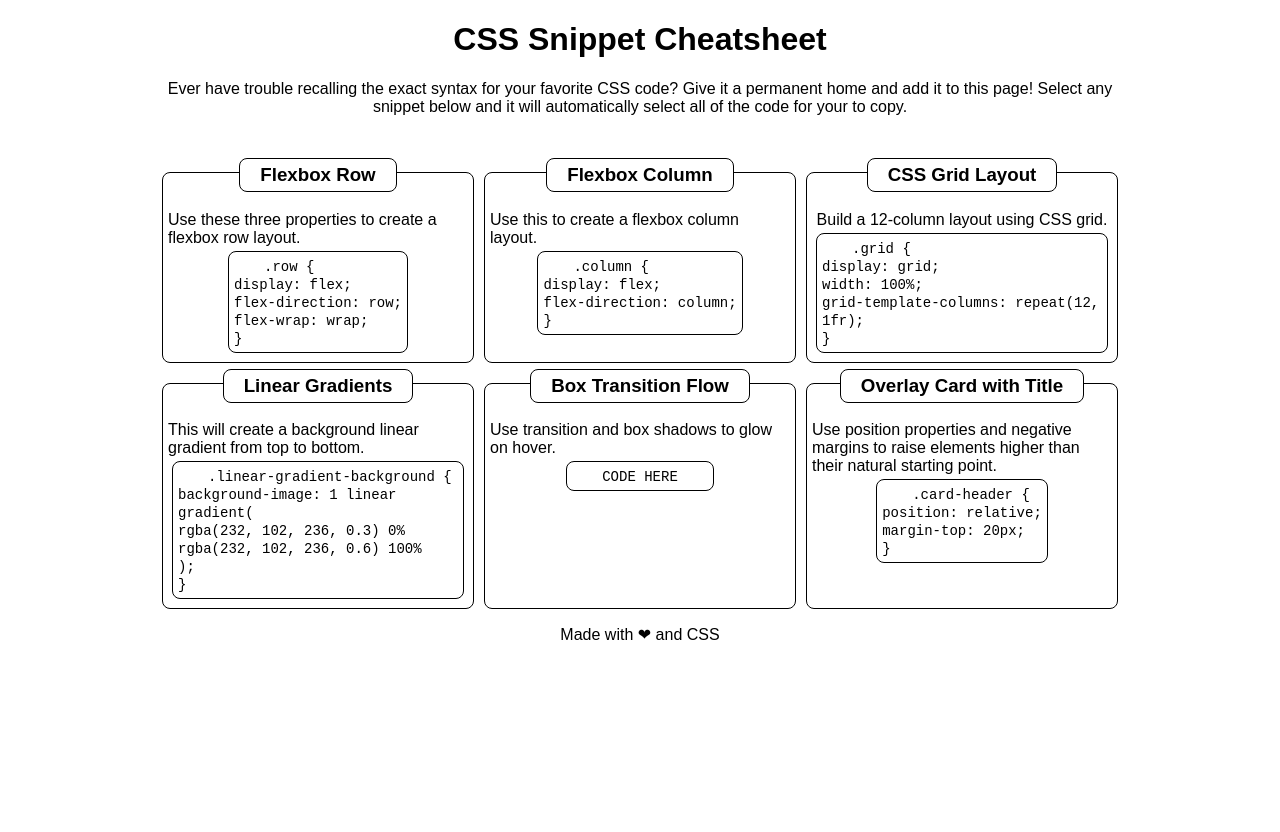
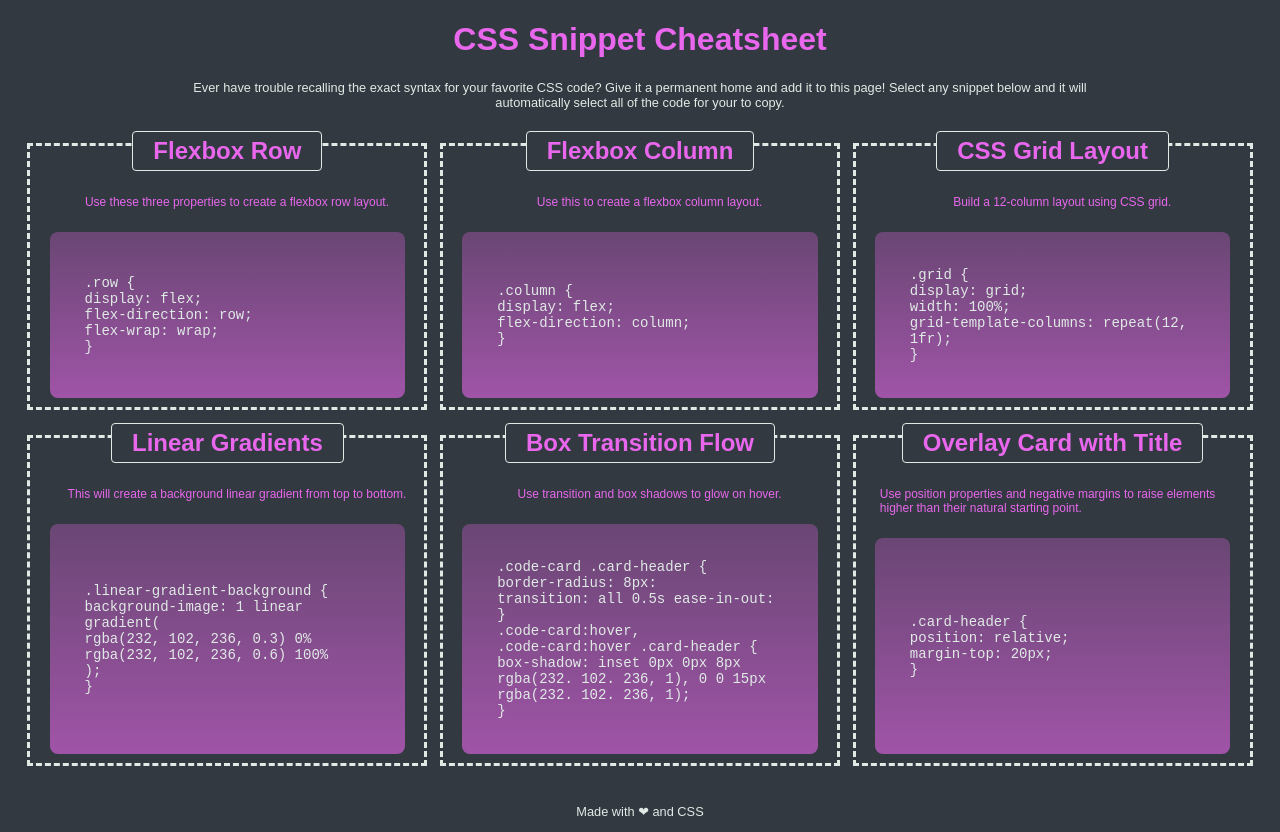
Before and after one commit to zhill0950/collab-repo, a plain HTML site: page index.html in a window 1280 px wide. Before the commit the page ends 800 px from the top, so only its background shows below. Drawn offline with Linux system fonts and the light colour scheme.

Commit message:
update CSS, HTML, images, and README

```diff
--- a/assets/style.css
+++ b/assets/style.css
@@ -1,23 +1,37 @@
+:root {
+  /* store color variables */
+  --gunmetal: #333940;
+  --heliotrope: #e867ed;
+  --mint-cream: #e0eae5;
+}
+
 * {
   font-family: Arial;
 }
-
-
 
 header {
   text-align: center;
 }
 
+h1 {
+  color: var(--heliotrope);
+}
+
+body {
+  background-color: var(--gunmetal);
+}
+
 p {
-    font-size: 16px;
+  font-size: 0.8rem;
   padding: 0 150px 0 150px;
+  color: var(--mint-cream);
 }
 
 /* Row */
 section {
   display: flex;
-    flex-direction: row;
-    flex-wrap: wrap;
+  flex-flow: row wrap;
+  gap: 1%;
   width: 100%;
   justify-content: center;
   padding-top: 20px;
@@ -27,25 +41,51 @@ section {
 article {
   display: flex;
   flex-direction: column;
-    max-width: 300px;
-    margin-top: 20px;
-    margin-left: 5px;
-    margin-right: 5px;
+  flex: 0 1 390px;
+  margin-top: 20px 5px 5px;
   padding: 5px;
   align-items: center;
-    border: 1px solid black;
-    border-radius: 8px;
+  border: medium dashed var(--mint-cream);
+  transition: box-shadow 0.3s ease; /* add animation effect on click*/
+  cursor: pointer;
 }
 
-.card-header {
+article:focus {
+  box-shadow: 0 0 20px 5px var(--heliotrope);
+}
+
+article .card-header {
   position: relative;
   margin-top: -20px;
-    border: 1px solid;
+  border: 1px solid var(--mint-cream);
+  border-radius: 4px;
+  background-color: var(--gunmetal);
+  color: var(--heliotrope);
+  padding: 5px 20px;
+  font-size: 1.5rem;
+}
+
+.card-paragraph {
+  color: var(--heliotrope);
+  padding: 0 0 5% 5%;
+  font-size: 0.75rem;
+}
+
+.code-container {
+  display: flex;
+  flex-direction: row;
+  align-items: center;
+  flex: 1 1 auto;
+  width: 90%;
+  padding: 5px;
+  font-family: sans-serif;
+  border: 0px solid black;
   border-radius: 8px;
-    background-color: white;
-    padding: 5px;
-    padding-left: 20px;
-    padding-right: 20px;
+  margin: 4px;
+  background-image: linear-gradient(
+    rgba(232, 102, 236, 0.3) 0%,
+    rgba(232, 102, 236, 0.6) 100%
+  );
 }
 
 code {
@@ -53,35 +93,35 @@ code {
   user-select: all;
   margin: 30px;
   font-size: 14px;
-    font-family: 'Courier New', Courier, monospace;
-}
-
-.code {
-    padding: 5px;
-    font-family: sans-serif;
-    border: 1px solid black;
-    border-radius: 8px;
-    margin: 4px;
-    background-image: linear-gradient
-    (
-        rgba(232, 102, 236, 0.3) 0%
-        rgba(232, 102, 236, 0.6) 100%
-    );
+  font-family: "Courier New", Courier, monospace;
+  color: var(--mint-cream);
 }
 
 footer {
   text-align: center;
 }
 
+/* add media queries */
+@media (min-width: 992px) {
+  article {
+    flex-basis: 30vw;
+    margin-bottom: 2%;
+  }
+}
 
+@media (min-width: 768px) and (max-width: 992px) {
+  article {
+    flex-basis: 45vw;
+    margin-bottom: 2%;
+  }
+}
 
-
-
-
-
-
-
-
+@media (max-width: 768px) {
+  article {
+    flex-basis: 90%;
+    margin-bottom: 2%;
+  }
+}
 
 /* h2 {
     text-align: center;
--- a/index.html
+++ b/index.html
@@ -22,10 +22,10 @@
 
 
     <section>
-        <article>
+        <article tabindex="0">
             <h3 class="card-header">Flexbox Row</h3>
-                <div>Use these three properties to create a flexbox row layout.</div>
-                    <div class="code">
+                <div class="card-paragraph">Use these three properties to create a flexbox row layout.</div>
+                    <div class="code-container">
                 <code>
                     .row { <br/>
                         display: flex; <br/>
@@ -36,10 +36,10 @@
                     </div>
         </article>
 
-        <article>
+        <article tabindex="0">
             <h3 class="card-header">Flexbox Column</h3>
-                <div>Use this to create a flexbox column layout.</div>
-                    <div class="code">
+                <div class="card-paragraph">Use this to create a flexbox column layout.</div>
+                    <div class="code-container">
                 <code>
                     .column { <br/>
                         display: flex; <br/>
@@ -49,10 +49,10 @@
                     </div>
         </article>
 
-        <article>
+        <article tabindex="0">
             <h3 class="card-header">CSS Grid Layout</h3>
-                <div>Build a 12-column layout using CSS grid.</div>
-                        <div class="code">
+                <div class="card-paragraph">Build a 12-column layout using CSS grid.</div>
+                        <div class="code-container">
                     <code>
                         .grid { <br/>
                             display: grid; <br>
@@ -63,10 +63,10 @@
                         </div>
         </article>
 
-        <article>
+        <article tabindex="0">
             <h3 class="card-header">Linear Gradients</h3>
-                <div>This will create a background linear gradient from top to bottom.</div>
-                    <div class="code">
+                <div class="card-paragraph">This will create a background linear gradient from top to bottom.</div>
+                    <div class="code-container">
                 <code>
                     .linear-gradient-background { </br>
                         background-image: 1 linear gradient( </br>
@@ -78,20 +78,30 @@
                     </div>
         </article>
 
-        <article>
+        <article tabindex="0">
             <h3 class="card-header">Box Transition Flow</h3>
-                <div>Use transition and box shadows to glow on hover.</div>
-                    <div class="code">
+                <div class="card-paragraph">Use transition and box shadows to glow on hover.</div>
+                    <div class="code-container">
                 <code>
-                    CODE HERE
+                    .code-card .card-header {</br>
+                        border-radius: 8px:</br>
+                        transition: all 0.5s ease-in-out:</br>
+                    }</br>
+
+                    .code-card:hover,</br>
+                    .code-card:hover .card-header {</br>
+                        box-shadow: inset 0px 0px 8px </br>
+                        rgba(232. 102. 236, 1), 0 0 15px</br>
+                        rgba(232. 102. 236, 1);</br>
+                    }
                 </code>
                     </div>
         </article>
 
-        <article>
+        <article tabindex="0">
             <h3 class="card-header">Overlay Card with Title</h3>
-                <div>Use position properties and negative margins to raise elements higher than their natural starting point.</div>
-                        <div class="code">
+                <div class="card-paragraph">Use position properties and negative margins to raise elements higher than their natural starting point.</div>
+                        <div class="code-container">
                     <code>
                        .card-header { <br>
                         position: relative; <br>
```
Also changed, not shown: 1 other file. Lines whose indentation alone changed are shown as unchanged.
